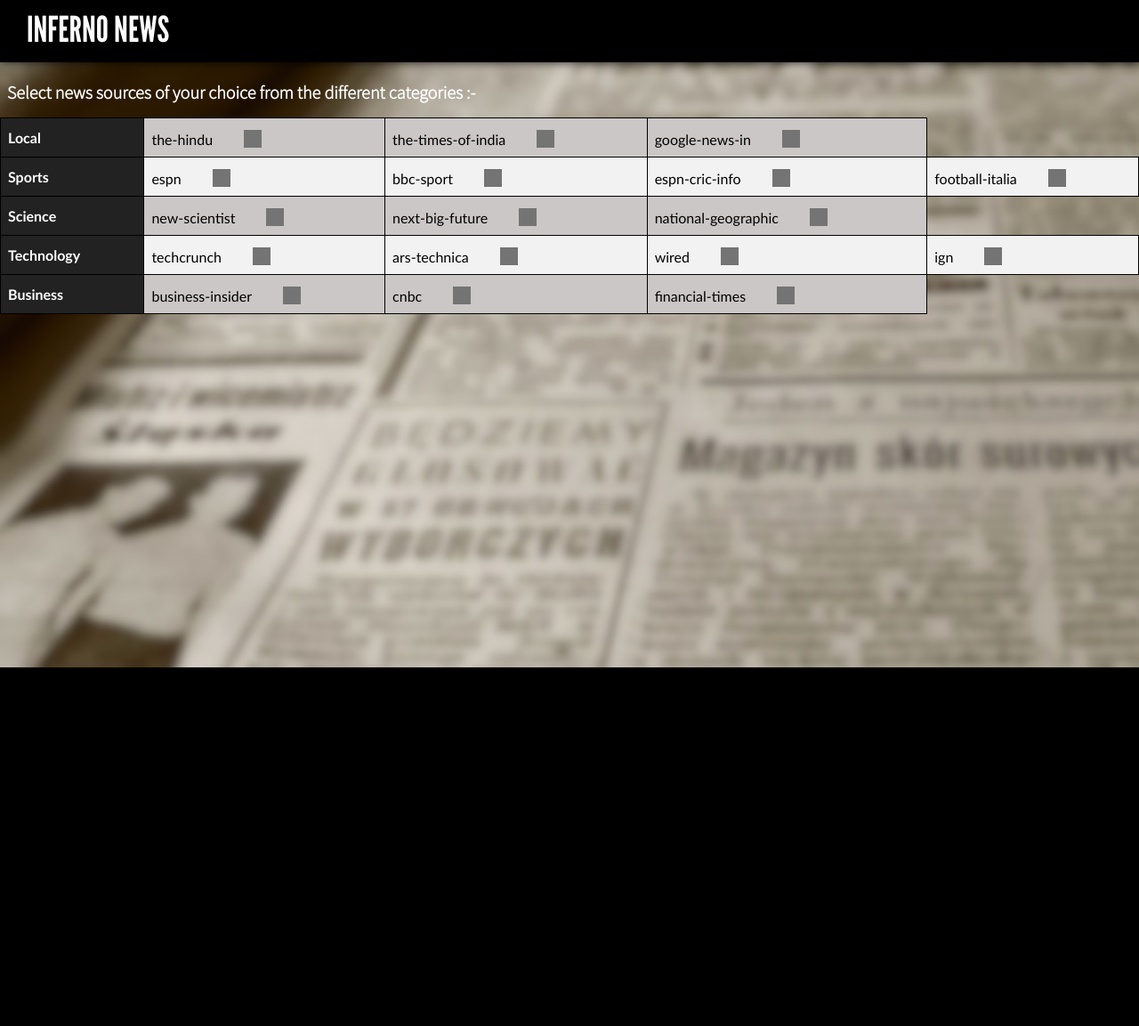
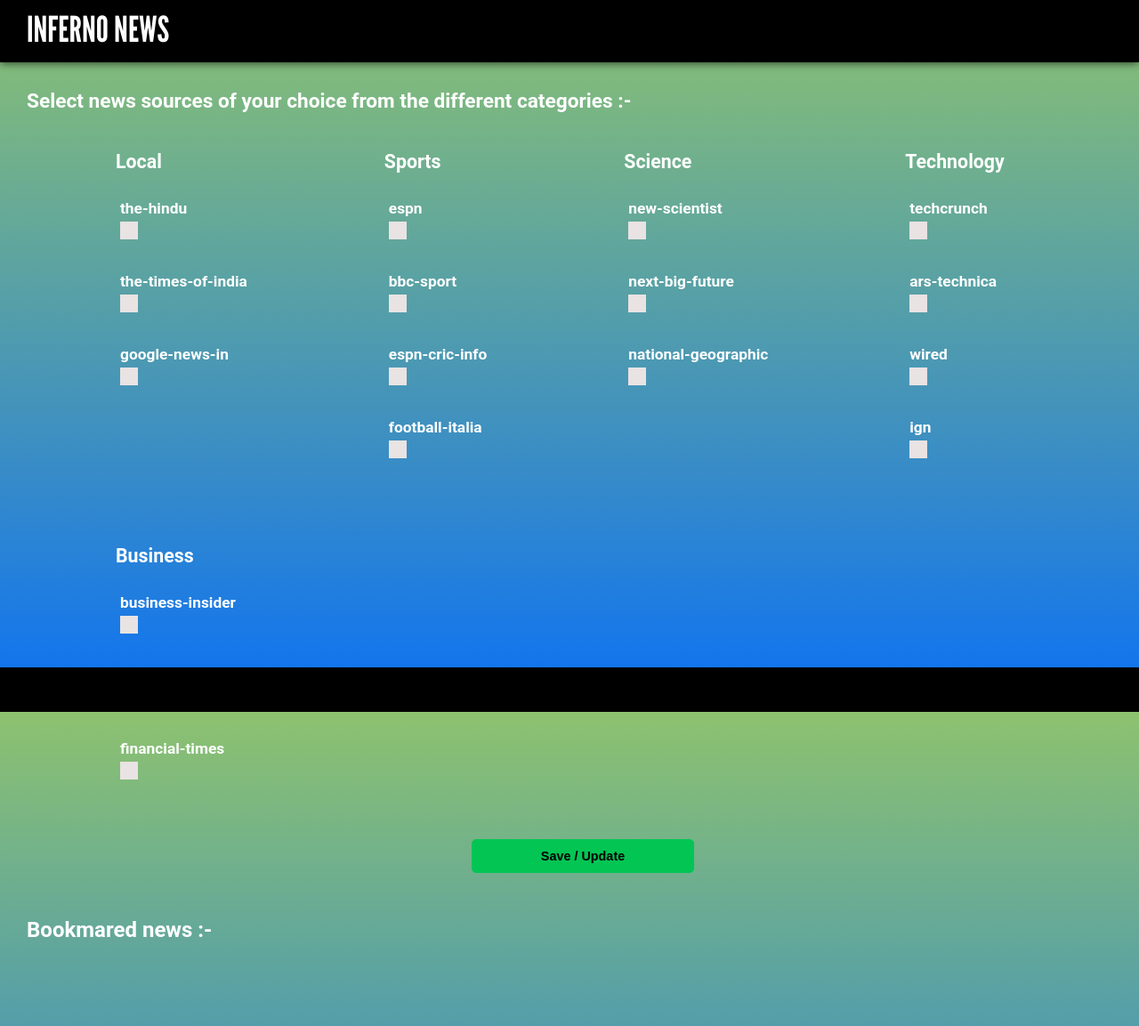
Before and after one commit to Dileepvk98/fosshack-inferno-news, a Django app: page /profile in a window 1280 px wide. Shown: the whole page at 89% size. Before the commit the page ends 750 px from the top, so only its background shows below. Run offline with Django 3.2, Linux system fonts and the light colour scheme; data comes from the database, SQL or seed files in the repository; both versions use the stored data as it was after the commit; data that the repository does not hold is empty.

Commit message:
modified profile pg

```diff
--- a/static/css/profile.css
+++ b/static/css/profile.css
@@ -28,9 +28,19 @@
 }
 
 body{
-	font-family: SourceSansProLight, Verdana, Arial, sans-serif;
+	/* font-family: SourceSansProLight, Verdana, Arial, sans-serif; */
 	font-size: 16px;
-    background-attachment: fixed;
+	background-attachment: fixed;
+	background: #0660d4;
+	/* fallback for old browsers */
+	background: -webkit-linear-gradient(to top, #0b70f5, #8DC26F);
+	background: -moz-linear-gradient(to top, #0b70f5, #8DC26F);
+	background: -o-linear-gradient(to top, #0b70f5, #8DC26F);
+	background: linear-gradient(to top, #0b70f5, #8DC26F);
+	background-size: cover;
+	background-attachment: fixed;
+	font-family: 'Roboto', sans-serif;
+
 }
 header h1, nav, nav li{
 	display: inline-block;
@@ -231,60 +241,55 @@
 }
 
 
-
-
-
-/* The container */
-table .container {
-    display: block;
-    position: relative;
-    padding-left: 35px;
-    margin-bottom: 12px;
-    cursor: pointer;
-    font-size: 22px;
-    -webkit-user-select: none;
-    -moz-user-select: none;
-    -ms-user-select: none;
-    user-select: none;
+h4{
+    font-weight: bolder;
+	color: #ffffff;
+	position: absolute;
+	font-size: 17pt;
+	margin-top: 100px;
 }
 
-/*profile page table*/
-#category_table {
-    font-family: "Trebuchet MS", Arial, Helvetica, sans-serif;
-    border-collapse: collapse;
-	width: 100%;
+h5{
+	font-weight: bolder;
+	color: #ffffff;
+	font-size: 16pt;
 }
 
-#category_table td, #category_table th {
-    border: 1.5px solid rgb(0, 0, 0);
-    padding: 8px;
+.category_name{
+	vertical-align: top;
+	display: inline-block	;
+	position: relative;;
+	top: 130px;
+	padding: 20px;
+	margin-left: 6.4%;
+	/* border-style: solid;	 */
+	margin-bottom: 50px;
+
 }
 
-table#category_table{
-    empty-cells: show;
+.category-source{
+	display: block;
+	padding-left: 30px;
+	text-align: left;
 }
 
-#category_table tr:nth-child(even){background-color: #f2f2f2;}
-#category_table tr:nth-child(odd){background-color: #ccc7c7;}
+.source_name{
+	margin-left: -30px;
+	display: block;
+	margin-top: 10px;
+	padding-right: 30px;
+	padding-top: 20px;
+	padding-bottom: 20px;
+}
+h6{
+	font-weight: bolder;
+	color: #ffffff;
 
-/* #category_table tr:hover {background-color: #ddd;} */
-
-#category_table th {
-    padding-top: 12px;
-    padding-bottom: 12px;
-    text-align: left;
-    background-color: rgb(34, 34, 34);
-    color: white;
+	font-size: 13pt;
 }
 
-h4{
-    font-weight: bolder;
-    color: white;
-    font-size: 15pt;
-}
-
-.table_checkbox{
-    display: inline;
+.source_checkbox{
+    display: inline-block;
     position: relative;
     padding-left: 35px;
     margin-bottom: 12px;
@@ -297,7 +302,7 @@
 }
 
 /* Hide the browser's default checkbox */
-.table_checkbox input{
+.source_checkbox input{
     position: absolute;
     opacity: 0;
     cursor: pointer;
@@ -305,30 +310,30 @@
     width: 0;
 }
 /* Create a custom checkbox */
-.table_checkmark {
+.custom_checkmark {
     position: absolute;
     height: 20px;
     width: 20px;
     margin-top: 5px;
-    background-color: rgb(116, 116, 116);
+    background-color: rgb(233, 227, 227);
 }
 
 /* When the checkbox is checked, add a blue background */
-.table_checkbox input:checked ~ .table_checkmark {
-    background-color: rgb(8, 133, 235);
+.source_checkbox input:checked ~ .custom_checkmark {
+    background-color: rgb(255, 0, 0);
 }
 /* Create the checkmark/indicator (hidden when not checked) */
-.table_checkmark:after {
+.custom_checkmark:after {
     content: "";
     position: absolute;
     display: none;
 }
 /* Show the checkmark when checked */
-.table_checkbox input:checked ~ .table_checkmark:after {
+.source_checkbox input:checked ~ .custom_checkmark:after {
     display: block;
 }
 /* Style the checkmark/indicator */
-.table_checkbox .table_checkmark:after {
+.source_checkbox .custom_checkmark:after {
     left: 6px;
     top: 3px;
     width: 5px;
@@ -337,3 +342,37 @@
     border-width: 0 3px 3px 0;
     transform: rotate(45deg);
 }
+.savebtn{
+	margin-top: 120px;
+	text-align: center;
+}
+
+input[type="submit"] {
+	font-size: .9em;
+	color: rgb(0, 0, 0);
+	background: #03c554;
+	border: 1px solid #03c554;
+	cursor: pointer;
+	padding: 10px;
+	-webkit-appearance: none;
+	width: 20%;
+  }
+
+  input[type="submit"]:hover {
+	-webkit-transition: .5s all;
+	-moz-transition: .5s all;
+	-o-transition: .5s all;
+	-ms-transition: .5s all;
+	transition: .5s all;
+	background: rgb(5, 235, 63);
+  }
+
+  section h3{
+	font-family: 'Roboto', sans-serif;
+	margin-top: 50px;
+	margin-bottom: 30px;
+	font-weight: bold;
+	padding-left: 30px;
+	font-size: 18pt;
+	color: white;
+  }
--- a/templates/profile.html
+++ b/templates/profile.html
@@ -27,65 +27,84 @@
 			</nav>
         </header>
 
-        <br><br><br><br><br><br>
-        <h4> &nbsp; Select news sources  of your choice from the different categories :-</h4><br>
-        <form action="#">
-            <table id="category_table">
-                <tr>
-                    <th>Local</th>
+
+        <div class="category-source">
+            <h4>Select news sources  of your choice from the different categories :-</h4><br>
+            <form  action="#">
+                <div class="category_name">
+                    <h5>Local</h5>
                     {%  for l in local %}
-                    <td>{{l.source_id}}
-                        <label class="table_checkbox">
+                    <div class="source_name">
+                        <label class="source_checkbox">
+                                <h6>{{l.source_id}}</h6>
                             <input type="checkbox">
-                            <span class="table_checkmark"></span></label>
-                    </td>
+                            <span class="custom_checkmark"></span>
+                        </label>
+                    </div>
                     {% endfor %}
-                </tr>
-                <tr>
-                    <th>Sports</th>
+                </div>
+                <div class="category_name">
+                    <h5>Sports</h5>
                     {%  for l in sports %}
-                    <td>{{l.source_id}}
-                        <label class="table_checkbox">
+                    <div class="source_name">
+                        <label class="source_checkbox">
+                            <h6>{{l.source_id}}</h6>
                             <input type="checkbox">
-                            <span class="table_checkmark"></span></label>
-                    </td>
+                            <span class="custom_checkmark"></span>
+                        </label>
+                    </div>
                     {% endfor %}
-                </tr>
-                <tr>
-                    <th>Science</th>
+                </div>
+                <div class="category_name">
+                    <h5>Science</h5>
                     {%  for l in science %}
-                    <td>{{l.source_id}}
-                         <label class="table_checkbox">
-                             <input type="checkbox">
-                            <span class="table_checkmark"></span></label>
-                    </td>
+                    <div class="source_name">
+
+                        <label class="source_checkbox">
+                            <h6>{{l.source_id}}</h6>
+                            <input type="checkbox">
+                            <span class="custom_checkmark"></span>
+                        </label>
+                    </div>
                     {% endfor %}
-                </tr>
-                <tr>
-                    <th>Technology</th>
+                </div>
+                <div class="category_name">
+                    <h5>Technology</h5>
                     {%  for l in tech %}
-                    <td>{{l.source_id}}
-                        <label class="table_checkbox">
+                    <div class="source_name">
+
+                        <label class="source_checkbox">
+                            <h6>{{l.source_id}}</h6>
                             <input type="checkbox">
-                            <span class="table_checkmark"></span></label>
-                    </td>
+                            <span class="custom_checkmark"></span>
+                        </label>
+                    </div>
                     {% endfor %}
-                </tr>
-                <tr>
-                <th>Business</th>
+                </div>
+                <div class="category_name">
+                    <h5>Business</h5>
                     {%  for l in business %}
-                    <td>{{l.source_id}}
-                        <label class="table_checkbox">
+                    <div class="source_name">
+
+                        <label class="source_checkbox">
+                            <h6>{{l.source_id}}</h6>
                             <input type="checkbox">
-                            <span class="table_checkmark"></span></label>
-                    </td>
+                            <span class="custom_checkmark"></span>
+                        </label>
+                    </div>
                     {% endfor %}
-                </tr>
-            </table>
-        </form>
+                </div>
+                <div class="savebtn">
+                    <input type="submit" value="Save / Update">
+                </div>
+
+            </form>
+
+        </div>
 
 		<div id="secwrapper">
 			<section>
+                <h3>Bookmared news :-</h3>
 				{% for news in marked_news %}
 				<a  href="{{ news.url }}" class="imglink" >
 				    <article id="featured">
```
Also changed, not shown: static/css/login.css (+1 -7 lines), db.sqlite3.
